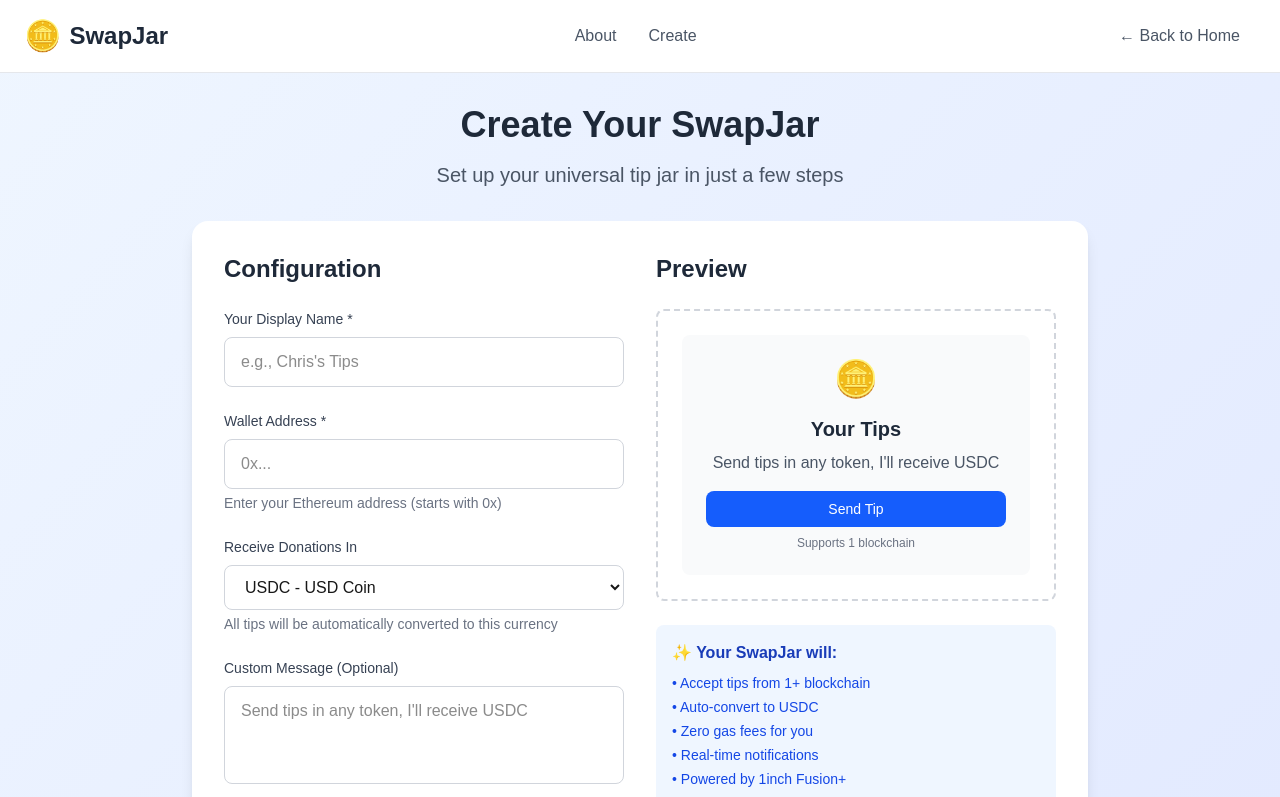
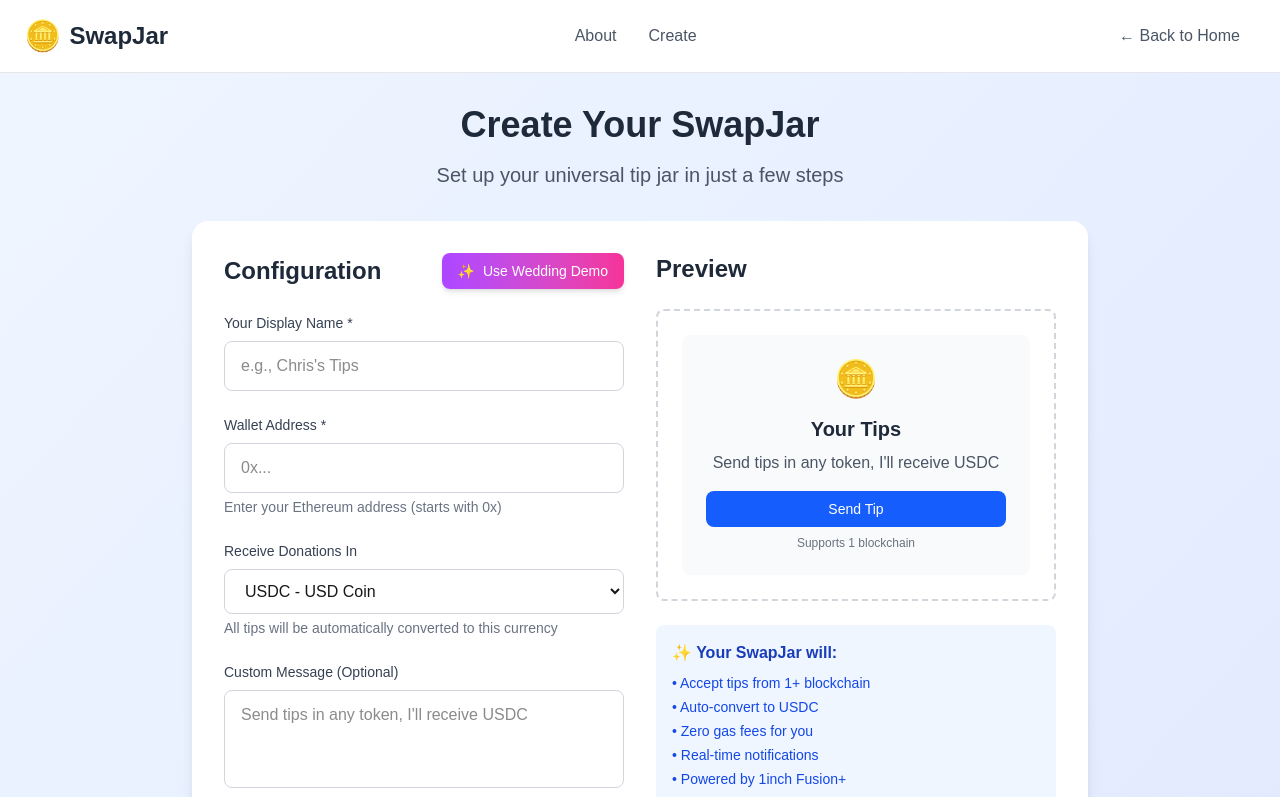
Before and after one commit to cbonoz/unite25, a Next.js app: page /create in a window 1280 px wide. Shown: the top 797 px of the page. Built offline with nearby package versions, Linux system fonts and the light colour scheme; no server answers.

Commit message:
update demo flow

```diff
--- a/app/create/page.tsx
+++ b/app/create/page.tsx
@@ -13,7 +13,6 @@
   displayName: string;
   walletAddress: string;
   recipientToken: 'USDC' | 'DAI' | 'USDT' | 'XLM' | 'STELLAR_USDC';
-  customUrl: string;
   selectedChains: ChainId[];
   customMessage: string;
 }
@@ -35,7 +34,6 @@
     displayName: '',
     walletAddress: '',
     recipientToken: 'USDC',
-    customUrl: '',
     selectedChains: [SUPPORTED_CHAINS.ETHEREUM],
     customMessage: '',
   });
@@ -67,10 +65,6 @@
     if (formData.selectedChains.includes('stellar' as ChainId)) {
       // For Stellar native support, we might need additional validation
       // This could be implemented later based on requirements
-    }
-
-    if (formData.customUrl && !/^[a-zA-Z0-9-_]+$/.test(formData.customUrl)) {
-      newErrors.customUrl = 'URL can only contain letters, numbers, hyphens, and underscores';
     }
 
     if (formData.selectedChains.length === 0) {
@@ -147,7 +141,6 @@
       displayName: '',
       walletAddress: '',
       recipientToken: 'USDC',
-      customUrl: '',
       selectedChains: [SUPPORTED_CHAINS.ETHEREUM],
       customMessage: '',
     });
@@ -178,9 +171,28 @@
             <div className="grid md:grid-cols-2 gap-8">
               {/* Configuration Form */}
               <div>
-                <h2 className="text-2xl font-semibold text-gray-800 dark:text-white mb-6">
-                  Configuration
-                </h2>
+                <div className="flex items-center justify-between mb-6">
+                  <h2 className="text-2xl font-semibold text-gray-800 dark:text-white">
+                    Configuration
+                  </h2>
+                  <button
+                    type="button"
+                    onClick={() => {
+                      setFormData({
+                        displayName: "Sarah & Mike's Wedding Fund 💒",
+                        walletAddress: "0x742d35Cc6634C0532925a3b8D4020A2E2B1e8d4B",
+                        recipientToken: 'USDC',
+                        selectedChains: [SUPPORTED_CHAINS.ETHEREUM, SUPPORTED_CHAINS.BASE, 'stellar' as ChainId],
+                        customMessage: "Help us celebrate our special day! Your tips will go toward our honeymoon in Italy. We accept any token from any chain - it all converts to USDC automatically! 🇮🇹✨",
+                      });
+                      setErrors({});
+                    }}
+                    className="px-4 py-2 text-sm bg-gradient-to-r from-purple-500 to-pink-500 text-white rounded-lg hover:from-purple-600 hover:to-pink-600 transition-all duration-200 flex items-center gap-2 shadow-md"
+                  >
+                    <span>✨</span>
+                    Use Wedding Demo
+                  </button>
+                </div>
 
                 <div className="space-y-6">
                   <div>
@@ -343,14 +355,6 @@
                     <li>• Powered by 1inch Fusion+</li>
                   </ul>
                 </div>
-
-                {formData.customUrl && (
-                  <div className="mt-4 p-3 bg-green-50 dark:bg-green-900/20 rounded-lg">
-                    <p className="text-sm text-green-700 dark:text-green-300">
-                      <strong>Your URL:</strong> {siteConfig.appUrl.replace(/^https?:\/\//, '')}/{formData.customUrl}
-                    </p>
-                  </div>
-                )}
               </div>
             </div>
           </div>
--- a/app/page.tsx
+++ b/app/page.tsx
@@ -18,12 +18,12 @@
       {/* Hero Section */}
       <main className="container mx-auto px-6 py-12">
         <div className="text-center max-w-4xl mx-auto">
-          <h1 className="text-5xl md:text-6xl font-bold text-gray-800 dark:text-white mb-6">
-            Receive tips in <span className="text-blue-600">any token</span> from{" "}
-            <span className="text-purple-600">any chain</span>
+          <h1 className="text-5xl md:text-6xl font-bold text-gray-800 dark:text-white mb-6 mt-12">
+            Receive gifts and donations in <span className="text-blue-600">any token</span> from{" "}
+            <span className="text-purple-600">any chain</span>*
           </h1>
           <p className="text-xl text-gray-600 dark:text-gray-300 mb-8 leading-relaxed">
-            Automatically swapped to your favorite stablecoin via{" "}
+            Automatically swapped to your favorite coin or stablecoin via{" "}
             <span className="font-semibold">1inch Fusion+</span>
           </p>
           <div className="flex flex-col sm:flex-row gap-4 justify-center mb-8">
```
